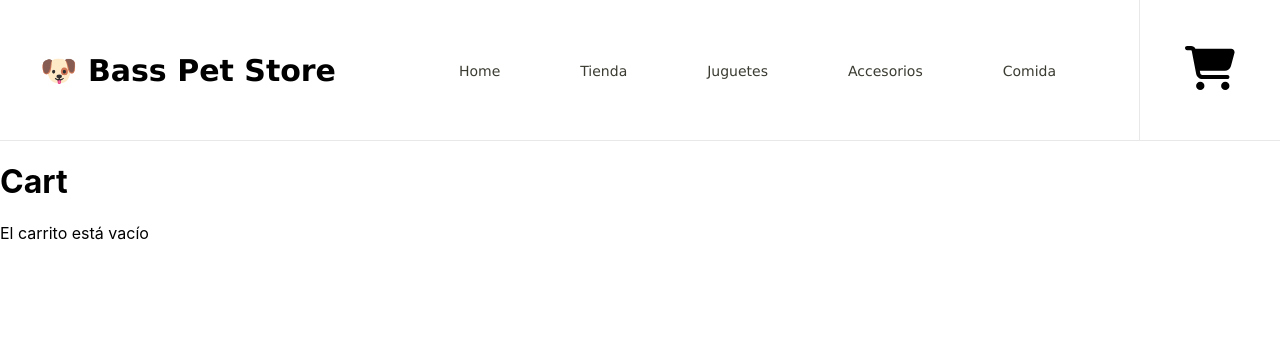
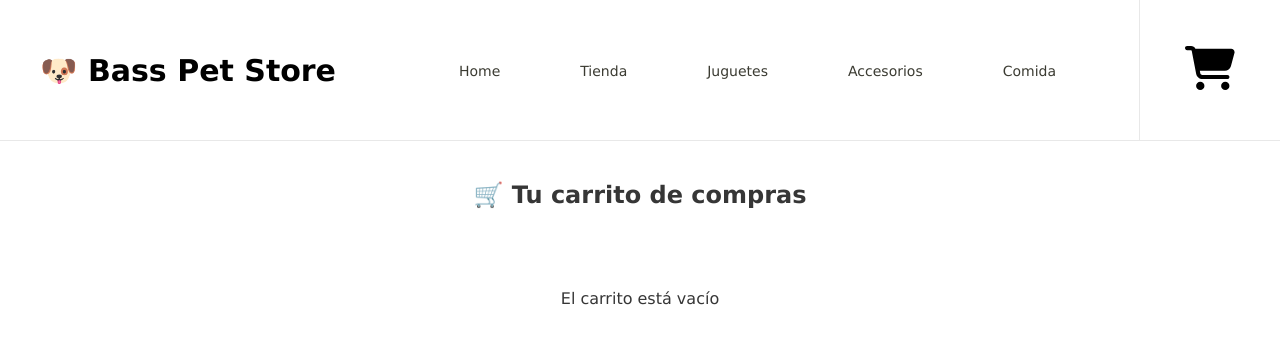
Before and after one commit to ecostabal/react_coder, a React (Create React App) app: page /cart in a window 1280 px wide. Shown: the top 344 px of the page. Built offline with nearby package versions, Linux system fonts and the light colour scheme.

Commit message:
avancesCSSenCarrito

```diff
--- a/src/components/CartContainer/CartContainer.css
+++ b/src/components/CartContainer/CartContainer.css
@@ -0,0 +1,118 @@
+.tituloCarrito {
+    margin-top: 40px;
+    padding-bottom: 40px;
+    text-align: center;
+    color: rgb(54, 54, 54);
+    font-family: 'Lucida Sans', 'Lucida Sans Regular', 'Lucida Grande', 'Lucida Sans Unicode', Geneva, Verdana, sans-serif;
+
+}
+
+.eliminarBoton {
+    margin-top: 20px;
+    text-decoration: none;
+    align-items: center;
+    justify-content: center;
+    border-radius:  5px;
+    height: 30px;
+    width: 100px;
+    font-family: 'Lucida Sans', 'Lucida Sans Regular', 'Lucida Grande', 'Lucida Sans Unicode', Geneva, Verdana, sans-serif;
+    font-size: 12px;
+    background-color:rgb(210, 79, 59);
+    color: white;
+    border: 0px;
+    cursor: pointer;
+}
+
+.eliminarBoton:hover {
+    background-color:rgb(170, 72, 57);
+}
+
+.carritoVacioTxt {
+    margin-top: 40px;
+    text-align: center;
+    color: rgb(54, 54, 54);
+    font-family: 'Lucida Sans', 'Lucida Sans Regular', 'Lucida Grande', 'Lucida Sans Unicode', Geneva, Verdana, sans-serif;
+}
+
+.cart-widget {
+    margin-right: 400px;
+    margin-left: 400px;
+}
+
+
+.cart-widget h1 {
+    font-size: 24px;
+    margin-bottom: 10px;
+    color: rgb(54, 54, 54);
+    font-family: 'Lucida Sans', 'Lucida Sans Regular', 'Lucida Grande', 'Lucida Sans Unicode', Geneva, Verdana, sans-serif;
+}
+
+.cart-item {
+    border-bottom: 1px solid #e8e8e8;
+    margin-bottom: 10px;
+    border-radius: 5px;
+    line-height: 30px;
+    padding-bottom: 40px;
+
+}
+
+.cart-item img {
+    position: absolute;
+    right: 400px;
+    width: 150px;
+    height: 100px;
+    object-fit: cover;
+    border-radius: 5px;
+}
+
+.cart-item h2 {
+    font-size: 18px;
+    margin: 0;
+    color: rgb(54, 54, 54);
+    font-family: 'Lucida Sans', 'Lucida Sans Regular', 'Lucida Grande', 'Lucida Sans Unicode', Geneva, Verdana, sans-serif;
+}
+
+.cart-item p {
+    margin: 5px 0;
+    color: rgb(54, 54, 54);
+    font-family: 'Lucida Sans', 'Lucida Sans Regular', 'Lucida Grande', 'Lucida Sans Unicode', Geneva, Verdana, sans-serif;
+}
+
+.cart-total {
+    text-align: right;
+    border-radius: 5px;
+    margin-top: 20px;
+    font-size: 20px;
+    color: rgb(54, 54, 54);
+    font-family: 'Lucida Sans', 'Lucida Sans Regular', 'Lucida Grande', 'Lucida Sans Unicode', Geneva, Verdana, sans-serif;
+    font-weight: 800px;
+}
+
+.cart-buttons {
+    margin-top: 10px;
+}
+
+.cart-buttons button {
+    display: flex;
+    cursor: pointer;
+    margin-top: 10px;
+    text-decoration: none;
+    align-items: center;
+    justify-content: center;
+    border-radius:  5px;
+    height: 60px;
+    width: 100%;
+    font-family: 'Lucida Sans', 'Lucida Sans Regular', 'Lucida Grande', 'Lucida Sans Unicode', Geneva, Verdana, sans-serif;
+    font-size: 18px;
+    background-color:rgb(228, 228, 228);
+    color: rgb(0, 0, 0);
+    border: 0px;
+}
+
+.cart-buttons button:hover {
+    background-color:rgb(208, 208, 208);
+}
+
+.cart-buttons button:last-child {
+    margin-right: 0;
+}
--- a/src/components/CartContainer/CartContainer.jsx
+++ b/src/components/CartContainer/CartContainer.jsx
@@ -3,29 +3,28 @@ import "./CartContainer.css";
 import { cartContext } from "../../context/cartContext";
 
 function CartContainer() {
-    const { cart, removeItem, clearCart } = useContext(cartContext);
+    const { cart, removeItem, clearCart, calculateTotalPrice } = useContext(cartContext);
 
     return (
-        <div>
-            <h1>Cart</h1>
+        <div className="cart-widget">
+            <h1 className="tituloCarrito">🛒 Tu carrito de compras</h1>
             {cart.length === 0 ? (
-                <p>El carrito está vacío</p>
+                <p className="carritoVacioTxt">El carrito está vacío</p>
             ) : (
                 cart.map((item) => (
-                    <div key={item.id}>
-                        <h2>{item.title}</h2>
-                        <p>$ {item.price}</p>
-                        <p>Cantidad: {item.count}</p>
-                        <p>Precio Total: ${item.count * item.price}</p>
-                        <button onClick={() => removeItem(item.id)}>Eliminar Item</button>
+                    <div className="cart-item" key={item.id}>
+                        <img src={item.img} alt="" />
+                        <h2>{item.title} (x{item.count})</h2>
+                        <p>$ {item.price} (Subtotal: $ {item.count * item.price})</p>
+                        <button className="eliminarBoton" onClick={() => removeItem(item.id)}>Eliminar Item</button>
                     </div>
                 ))
             )}
             {cart.length > 0 && (
-                <div>
-                    Precio total de la compra es $ {cart[0].totalPrice}
+                <div className="cart-buttons">
+                    <p className="cart-total">💰 Total: $ {calculateTotalPrice().toFixed(2)}</p>
                     <button>Checkout</button>
-                    <button onClick={clearCart}>Vaciar Carrito</button> {/* Llama a clearCart al hacer clic */}
+                    <button onClick={clearCart}>Vaciar Carrito</button>
                 </div>
             )}
         </div>
--- a/src/components/ItemListContainer/ItemListContainer.jsx
+++ b/src/components/ItemListContainer/ItemListContainer.jsx
@@ -34,7 +34,7 @@ function ItemListContainer() {
         );
       } else {
         return products.length === 0 ? (
-          <p className="loader">No hay productos disponibles para esa consulta.</p>
+          <p className="loader">No hay productos disponibles para esta categoría.</p>
         ) : (
           <ItemList products={products} />
         );
--- a/src/context/cartContext.jsx
+++ b/src/context/cartContext.jsx
@@ -11,10 +11,11 @@ function CartContextProvider(props) {
     if (isInCart(product.id)) {
       const indexUpdate = cart.findIndex((item) => item.id === product.id);
       newCart[indexUpdate].count += count;
+      newCart[indexUpdate].totalPrice = newCart[indexUpdate].count * newCart[indexUpdate].price;
       setCart(newCart);
     }
     else {
-      const newItemInCart = { ...product, count };
+      const newItemInCart = { ...product, count, totalPrice: product.price * count };
       newCart.push(newItemInCart);
       setCart(newCart);
     }
@@ -44,10 +45,10 @@ function CartContextProvider(props) {
     return total;
   }
 
-  function getTotalPriceInCart() {
+  function calculateTotalPrice() {
     let total = 0;
     cart.forEach((item) => {
-      total += item.count * item.price;
+      total += item.totalPrice;
     });
     return total;
   }
@@ -60,7 +61,7 @@ function CartContextProvider(props) {
         removeItem,
         clearCart,
         getTotalItemsInCart,
-        getTotalPriceInCart,
+        calculateTotalPrice,
         getItemInCart,
       }}
     >
```
